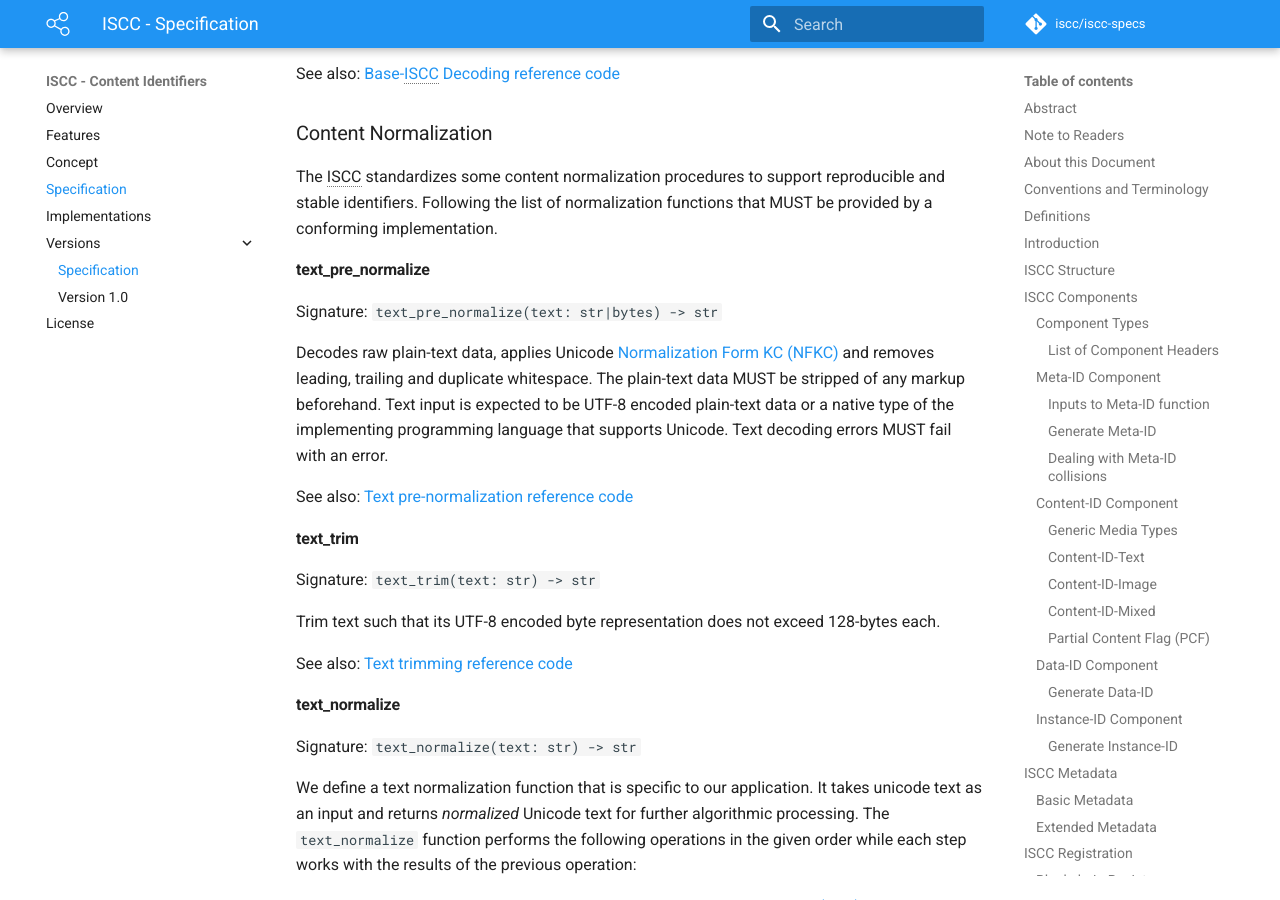
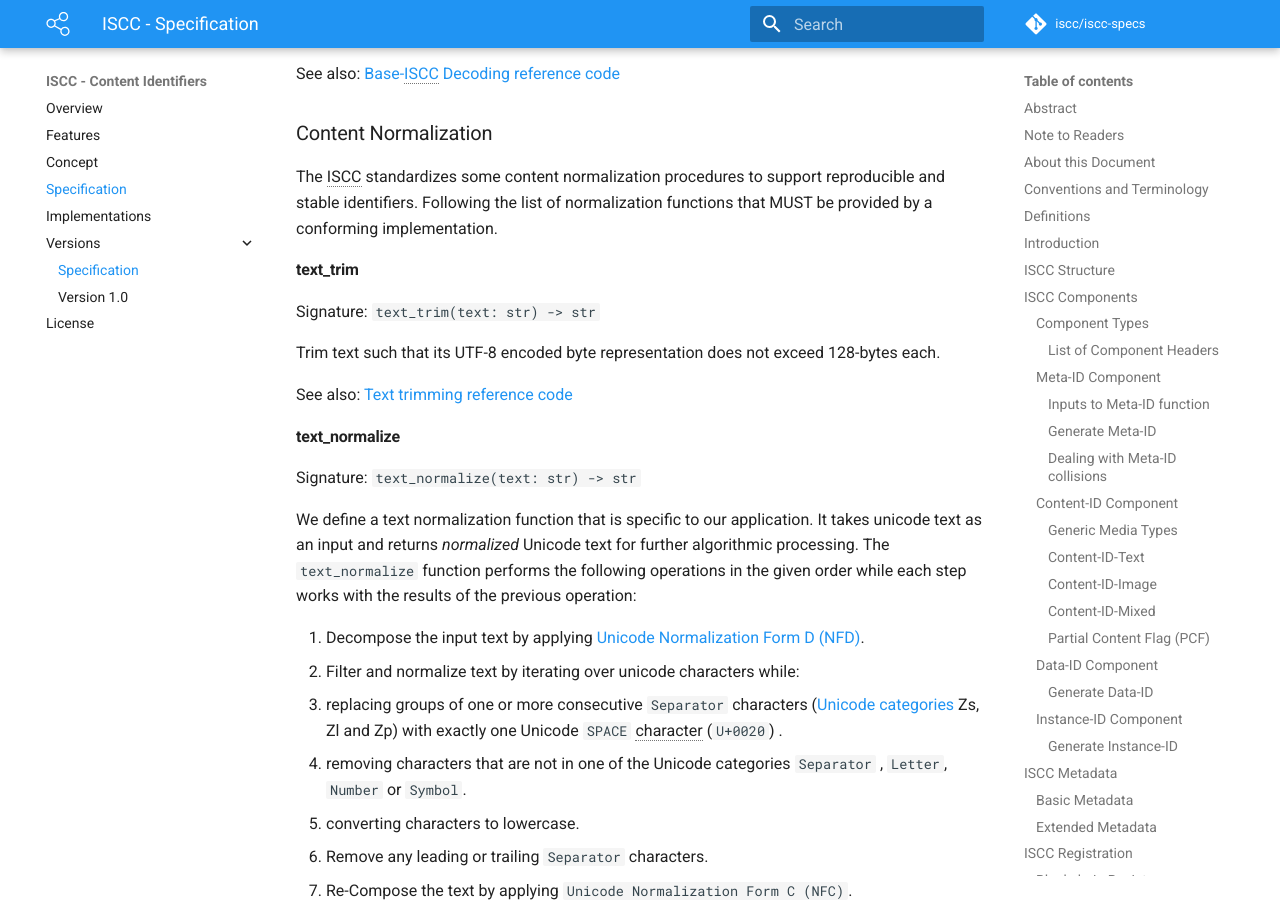
Before and after one commit to iscc/iscc-specs, an MkDocs documentation site: the page built from docs/specification.md, in a window 1280 px wide and 900 px high, scrolled down 18643 px. Built offline with MkDocs 1.6.1 and Material for MkDocs 9.7.7, drawn with Linux system fonts in a browser that asks for light colours; comment, search, counter and statistics services are not loaded.

Commit message:
Remove pre-normalization from spec

```diff
--- a/docs/specification.md
+++ b/docs/specification.md
@@ -318,7 +318,7 @@ An ISCC generating application MUST provide a `instance_id` function that accept
 8. Hex-Encode the tophash
 9. Return the Instance-ID and the hex-encoded tophash
 
-See also: [Instance-ID reference code](https://github.com/iscc/iscc-specs/blob/master/src/iscc/iscc.py#L162)
+See also: [Instance-ID reference code](https://github.com/iscc/iscc-specs/blob/master/src/iscc/iscc.py#L144)
 
 Applications may carry, store, and process the leaf node hashes for advanced streaming data identification or partial data integrity verification.
 
@@ -443,14 +443,6 @@ See also: [Base-ISCC Decoding reference code](https://github.com/iscc/iscc-specs
 ### Content Normalization
 
 The ISCC standardizes some content normalization procedures to support reproducible and stable identifiers. Following the list of normalization functions that MUST be provided by a conforming implementation.
-
-#### text_pre_normalize
-
-Signature: `text_pre_normalize(text: str|bytes) -> str `
-
-Decodes raw plain-text data, applies Unicode [Normalization Form KC (NFKC)](http://www.unicode.org/reports/tr15/#Norm_Forms) and removes leading, trailing and duplicate whitespace. The plain-text data MUST be stripped of any markup beforehand. Text input is expected to be UTF-8 encoded plain-text data or a native type of the implementing programming language that supports Unicode. Text decoding errors MUST fail with an error.
-
-See also: [Text pre-normalization reference code](https://github.com/iscc/iscc-specs/blob/master/src/iscc/iscc.py#L192)
 
 #### text_trim
 
```
